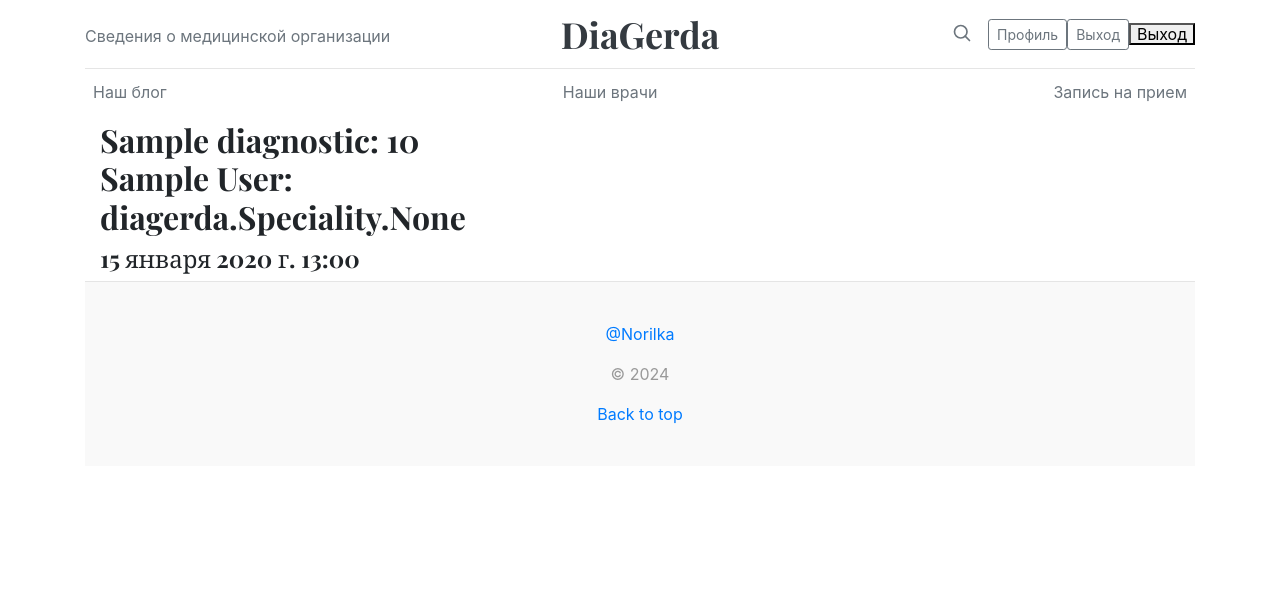
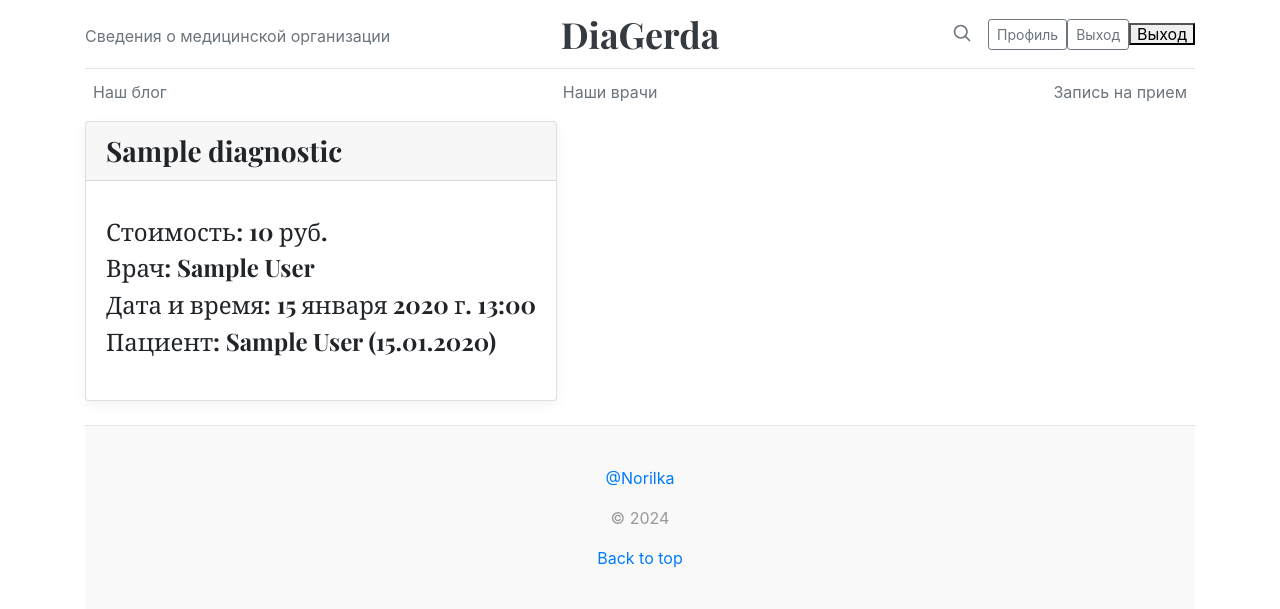
Before and after one commit to NorilkaRus/DiaGerdaCenter, a Django app: page /appointments/ in a window 1280 px wide. Shown: the top 609 px of the page. Run offline with Django 5.2, Linux system fonts and the light colour scheme; a user stored in the database is signed in; tables that the repository leaves empty hold one stand-in row (values such as "Sample post"); some libraries are stand-ins or nearby versions.

Commit message:
Запись на диагностику возможна только на будущую дату

```diff
--- a/diagerda/models.py
+++ b/diagerda/models.py
@@ -25,7 +25,7 @@ class Doctor(models.Model):
                                    related_name='speciality'))
 
     def __str__(self):
-        return f'{self.first_name} {self.last_name}: {self.speciality}'
+        return f'{self.first_name} {self.last_name}'
 
     class Meta:
         verbose_name = 'врач'
--- a/diagerda/templates/diagerda/appointments.html
+++ b/diagerda/templates/diagerda/appointments.html
@@ -7,10 +7,27 @@
 <div class="container marketing">
     <div class="row">
         {% for object in object_list %}
-        <div class="col-lg-4">
-            <h2>{{ object.diagnostic}} {{ object.doctor}}</h2>
-            <h4>{{ object.date }}</h4>
+        <div class="card mb-4 box-shadow">
+            <div class="card-header">
+                <h3 class="my-0 font-weight-normal">{{ object.diagnostic.title}}</h3>
+            </div>
+            <div class="card-body">
+                <ul class="list-unstyled mt-3 mb-4">
+                    <h4>Стоимость: {{ object.diagnostic.price}} руб.</h4>
+                    <h4>Врач: {{ object.doctor}}</h4>
+                    <h4>Дата и время: {{ object.date }}</h4>
+                    {% if object.user %}
+                    <h4>Пациент: {{ object.user }}</h4>
+                    {% endif %}
+                </ul>
+                {% if not user.is_staff %}
+                <a class="btn btn-lg btn-block btn-primary"
+                   href="{% url 'diagerda:appointments_update' object.pk %}">Записаться на прием</a>
+                {% endif %}
+            </div>
         </div>
+
+
         {% endfor %}
     </div>
 </div>
--- a/diagerda/templates/diagerda/doctors.html
+++ b/diagerda/templates/diagerda/doctors.html
@@ -5,7 +5,7 @@
 
 <div class="container marketing">
     <div class="row">
-        {% for object in doctor %}
+        {% for object in doctor_list %}
         <div class="col-lg-4">
             <img class="rounded-circle"
                  src="{% mediapath object.photo %}"
--- a/diagerda/views.py
+++ b/diagerda/views.py
@@ -8,6 +8,7 @@ from django.views.generic import CreateView, ListView, DetailView, UpdateView, D
 from .forms import AppointmentForm
 from django.urls import reverse_lazy
 from django.forms import inlineformset_factory
+from datetime import datetime
 
 # Create your views here.
 def index(request):
@@ -18,24 +19,15 @@ def about(request):
 
 class DoctorsListView(ListView):
     model = Doctor
-    # template_name = 'diagerda/doctors.html'
+    template_name = 'diagerda/doctors.html'
 
-    # def get_context(self):
-    #     context_data = get_category_cache()
-    #     return context_data
-    #
-    # def get_queryset(self):
-    #     queryset = super().get_queryset()
-    #     return queryset
+    def get_context(self):
+        context_data = get_category_cache()
+        return context_data
 
-    def get(self, request):
-        doctor = Doctor.objects.all()
-        speciality_list = Doctor.speciality
-        context = {
-            'speciality_list': speciality_list,
-            'doctor':doctor,
-        }
-        return render(request, 'diagerda/doctors.html', context)
+    def get_queryset(self):
+        queryset = super().get_queryset()
+        return queryset
 
 
 class AppointmentListView(ListView):
@@ -49,12 +41,13 @@ class AppointmentListView(ListView):
 
     def get_queryset(self):
         user = self.request.user
+        current_datetime = datetime.now()
 
         if user.is_authenticated:  # для зарегистрированных пользователей
             if user.is_staff or user.is_superuser:  # для работников и суперпользователя
                 queryset = super().get_queryset().order_by('diagnostic')
             else:  # для остальных пользователей
-                queryset = super().get_queryset().filter(user=None).order_by('diagnostic')
+                queryset = super().get_queryset().filter(user=None, date__gte = current_datetime).order_by('diagnostic')
         else:  # для незарегистрированных пользователей
             queryset = None
         return queryset
--- a/users/models.py
+++ b/users/models.py
@@ -1,5 +1,6 @@
 from django.db import models
 from django.contrib.auth.models import AbstractUser
+import datetime
 
 # Create your models here.
 NULLABLE = {'blank':  True, 'null': True}
@@ -16,3 +17,10 @@ class User(AbstractUser):
 
     USERNAME_FIELD = 'email'
     REQUIRED_FIELDS = []
+
+    def __str__(self):
+        return f'{self.first_name} {self.last_name} ({self.birthday.strftime("%d.%m.%Y")})'
+
+    class Meta:
+        verbose_name = 'пациент'
+        verbose_name_plural = 'пациенты'
```
